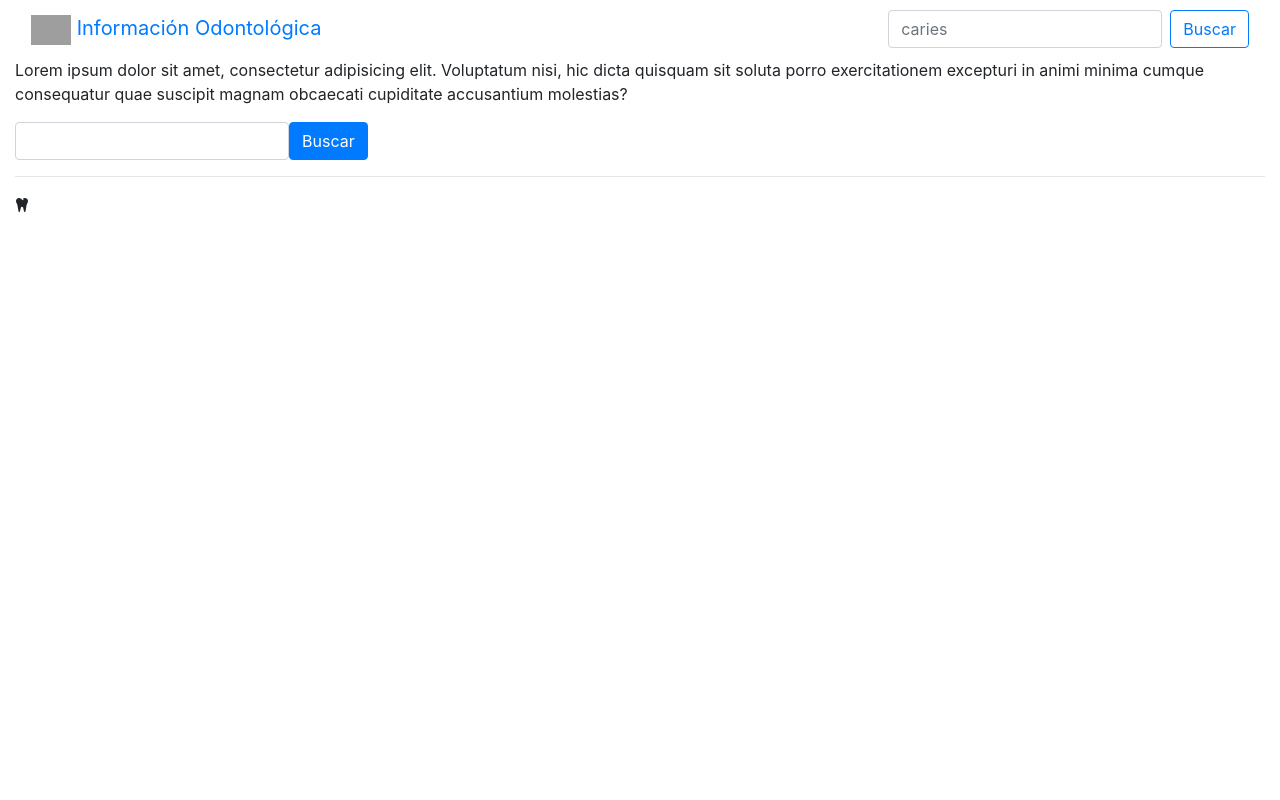
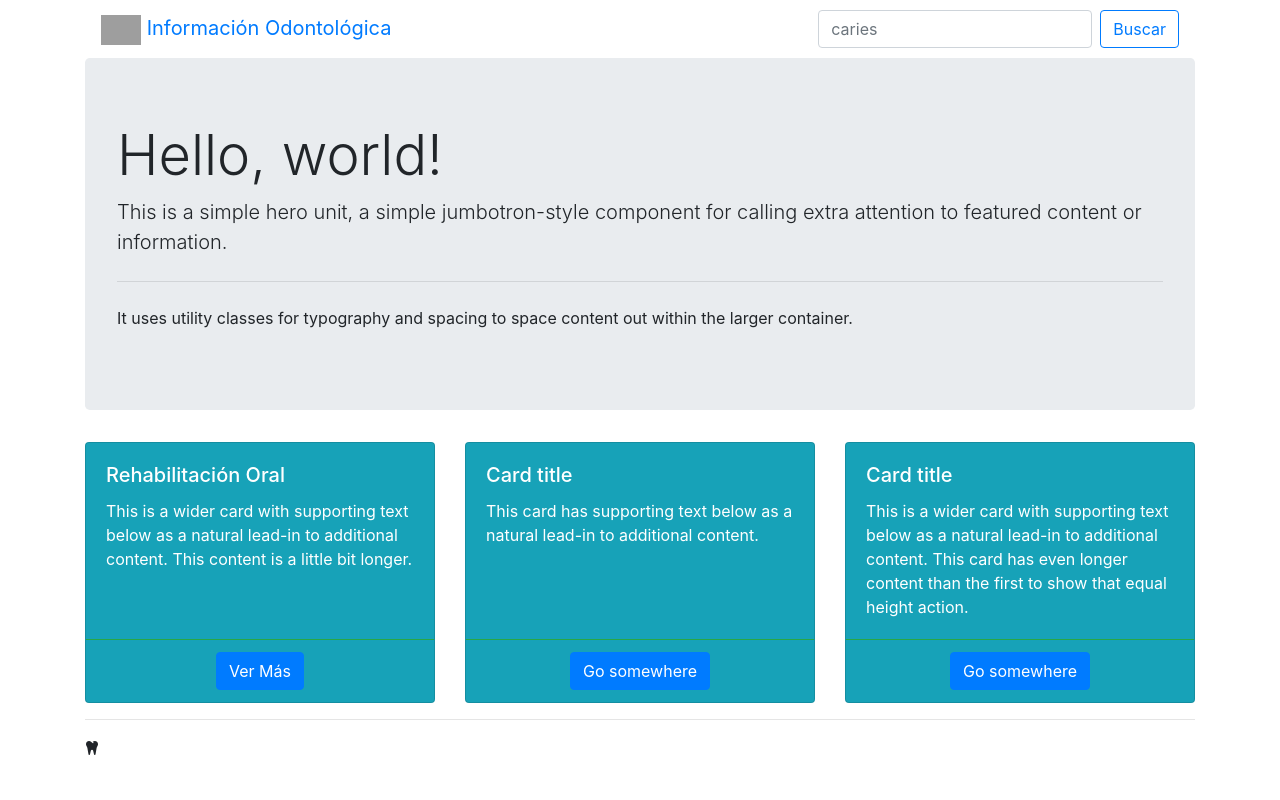
Before and after one commit to fvillena/dental-glossary, a PHP site: page /dental-glossary/ in a window 1280 px wide. Run offline with PHP 8.4, Linux system fonts and the light colour scheme; some libraries are stand-ins or nearby versions; grey boxes are pictures that could not be loaded.

Commit message:
adding template for site information and specialties

```diff
--- a/index.php
+++ b/index.php
@@ -7,16 +7,58 @@
     <title>Glosario Odontológico</title>
 </head>
 <body>
-<div class='container-fluid'>
+<div class='container'>
     <?php include('header.php'); ?>
-    <p>Lorem ipsum dolor sit amet, consectetur adipisicing elit. Voluptatum nisi, hic dicta quisquam sit soluta porro exercitationem excepturi in animi minima cumque consequatur quae suscipit magnam obcaecati cupiditate accusantium molestias?</p>
-    <form class="form-inline" action="search.php" method="get">
 
-  <input class='form-control' type="text" name="query">
 
-  <input class='btn btn-primary' type="submit" value="Buscar">
 
-</form>
+<div class="jumbotron">
+  <h1 class="display-4">Hello, world!</h1>
+  <p class="lead">This is a simple hero unit, a simple jumbotron-style component for calling extra attention to featured content or information.</p>
+  <hr class="my-4">
+  <p>It uses utility classes for typography and spacing to space content out within the larger container.</p>
+
+</div>
+<div class="card-deck">
+  <div class="card text-white bg-info">
+  <!-- <img src="..." class="card-img-top" alt="..."> -->
+
+    <div class="card-body">
+      <h5 class="card-title">Rehabilitación Oral</h5>
+      <p class="card-text">This is a wider card with supporting text below as a natural lead-in to additional content. This content is a little bit longer.</p>
+    </div>
+    <div class="card-footer bg-transparent border-success text-center">
+    <a href="category.php?id=2" class="btn btn-primary">Ver Más</a>
+    </div>
+
+  </div>
+  <div class="card text-white bg-info">
+  <!-- <img src="..." class="card-img-top" alt="..."> -->
+
+    <div class="card-body">
+      <h5 class="card-title">Card title</h5>
+      <p class="card-text">This card has supporting text below as a natural lead-in to additional content.</p>
+
+    </div>
+    <div class="card-footer bg-transparent border-success text-center">
+    <a href="#" class="btn btn-primary">Go somewhere</a>
+    </div>
+
+
+  </div>
+  <div class="card text-white bg-info">
+  <!-- <img src="..." class="card-img-top" alt="..."> -->
+
+    <div class="card-body">
+      <h5 class="card-title">Card title</h5>
+      <p class="card-text">This is a wider card with supporting text below as a natural lead-in to additional content. This card has even longer content than the first to show that equal height action.</p>
+    </div>
+    <div class="card-footer bg-transparent border-success text-center">
+    <a href="#" class="btn btn-primary">Go somewhere</a>
+    </div>
+
+  </div>
+</div>
 <?php include('footer.php'); ?>
 </div>
 </body>
```
